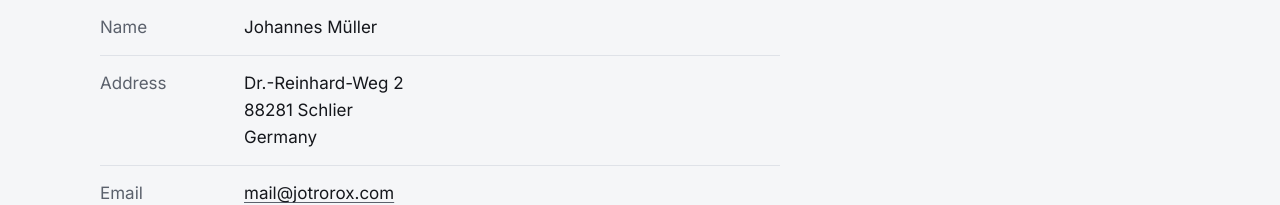
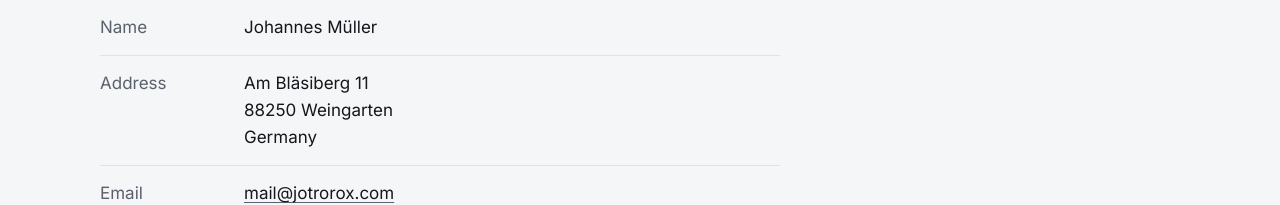
Before and after one commit to Jotrorox/veylo, a plain HTML site: page privacy.html in a window 1280 px wide. Shown: the part 579-784 px from the top of the page. Drawn offline with Linux system fonts and the light colour scheme.

Commit message:
Update address in privacy.html

```diff
--- a/privacy.html
+++ b/privacy.html
@@ -49,7 +49,7 @@
           <dd>Johannes Müller</dd>
           <dt>Address</dt>
           <dd>
-            <address>Dr.-Reinhard-Weg 2<br>88281 Schlier<br>Germany</address>
+            <address>Am Bläsiberg 11<br>88250 Weingarten<br>Germany</address>
           </dd>
           <dt>Email</dt>
           <dd><a href="mailto:mail@jotrorox.com">mail@jotrorox.com</a></dd>
```
